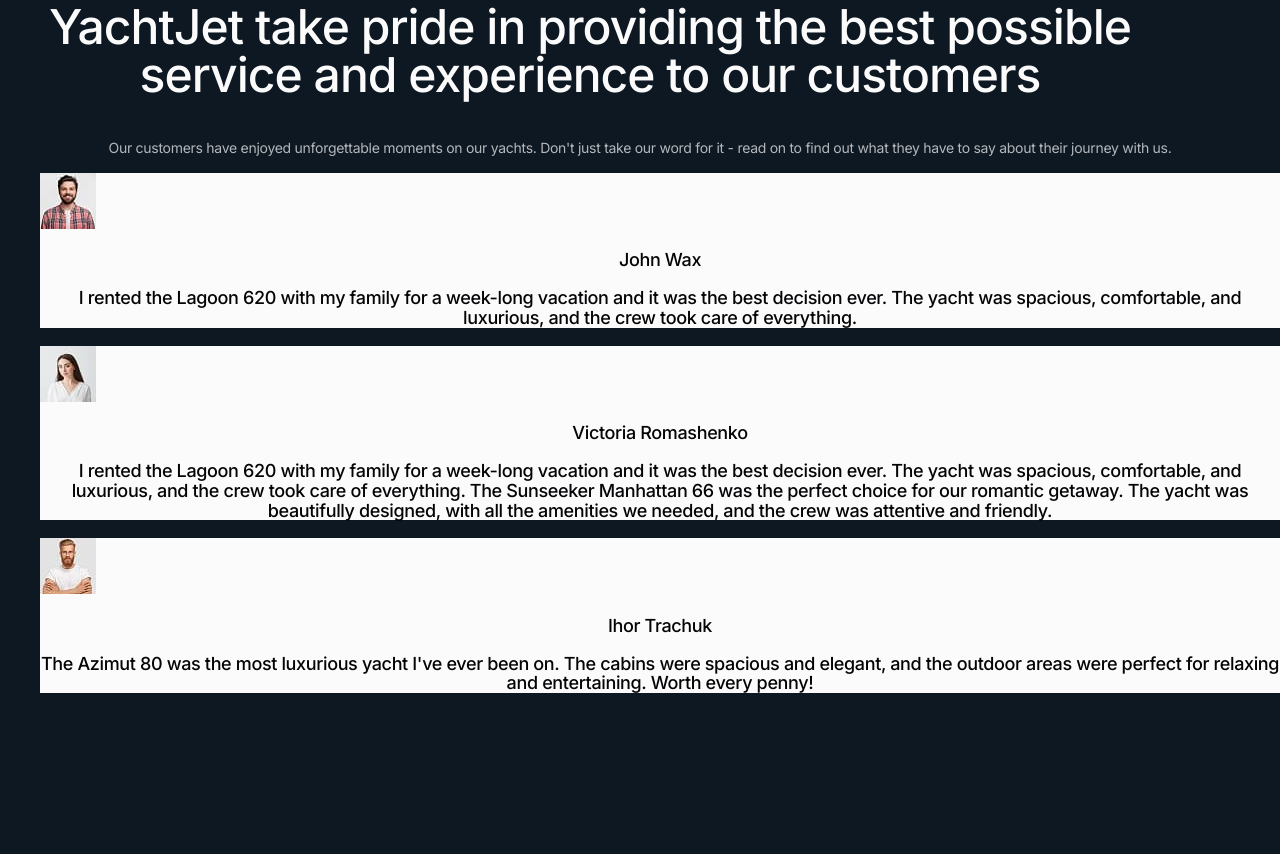
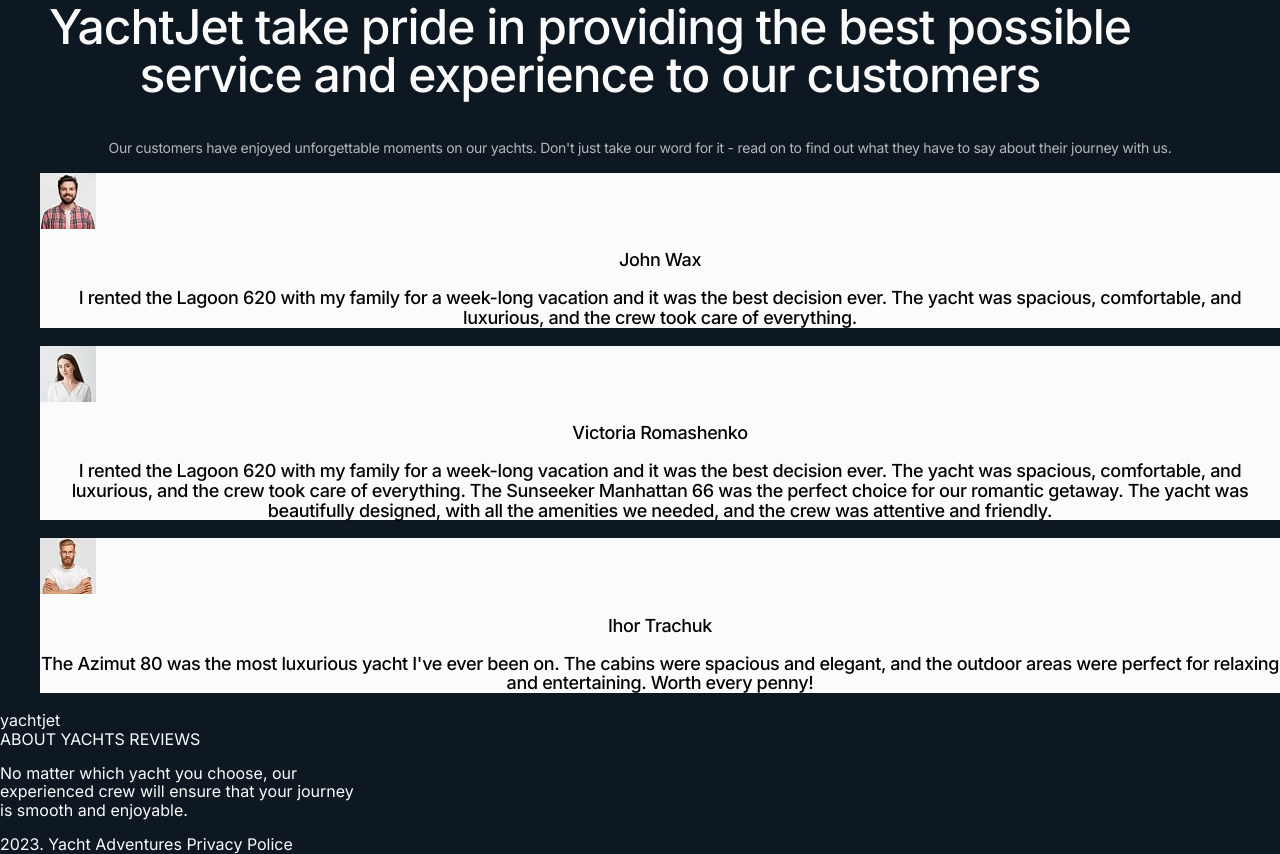
Before and after one commit to andriykotikfrompoland/blended-test, a website built with Vite: page src/index.html in a window 1280 px wide. Shown: the part 486-1340 px from the top of the page. Before the commit the page ends 1197 px from the top, so only its background shows below. Built offline with nearby package versions, Linux system fonts and the light colour scheme.

Commit message:
Completed footer

```diff
--- a/src/partials/footer.html
+++ b/src/partials/footer.html
@@ -1,5 +1,24 @@
-<!-- =======================FOOTER===========================
-Зверніть увагу!                                             ||
-Скелет (html, head, body) в цей файл додавати не потрібно!  ||
-Додаємо тільки розмітку своєї частинки                      ||
-========================================================== -->
+<footer class="footer">
+  <div class="footer__top">
+    <div class="footer__logo">yachtjet</div>
+
+    <nav class="footer__nav">
+      <a href="#">ABOUT</a>
+      <a href="#">YACHTS</a>
+      <a href="#">REVIEWS</a>
+    </nav>
+  </div>
+
+  <div class="footer__content">
+    <p>
+      No matter which yacht you choose, our<br />
+      experienced crew will ensure that your journey<br />
+      is smooth and enjoyable.
+    </p>
+  </div>
+
+  <div class="footer__bottom">
+    <span>2023. Yacht Adventures</span>
+    <a href="#">Privacy Police</a>
+  </div>
+</footer>
```
